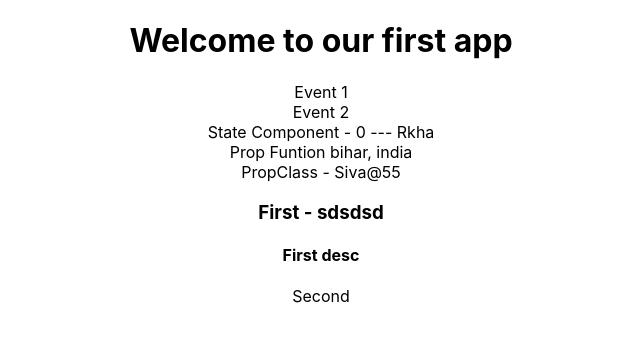
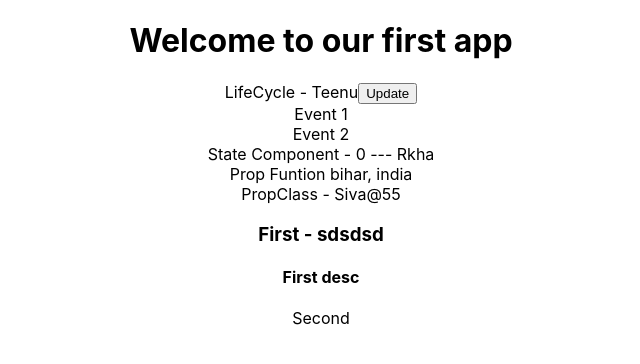
Before and after one commit to paravathmuhsin/react-basics, a React (Create React App) app: page / in a window 1280 px wide. Shown: the top 364 px of the page, without its empty margins (319-959 px from the left). Built offline with nearby package versions, Linux system fonts and the light colour scheme.

Commit message:
life cycle

```diff
--- a/src/App.js
+++ b/src/App.js
@@ -1,6 +1,7 @@
 import "./App.css";
 import Event from "./Event";
 import First from "./First";
+import LifeCycle from "./LifeCycle";
 import PropClass from "./PropClass";
 import PropFun from "./PropFun";
 import Second from "./Second";
@@ -11,6 +12,7 @@ function App() {
   return (
     <div className="App">
       <h1>Welcome to our first app</h1>
+      <LifeCycle />
       <Event />
       <State />
       <PropFun country="india" state="bihar" />
--- /dev/null
+++ b/src/LifeCycle.js
@@ -0,0 +1,39 @@
+import React, { Component } from "react";
+
+export default class LifeCycle extends Component {
+  constructor() {
+    super();
+    console.log("constructor");
+  }
+  state = {
+    name: "Teenu",
+  };
+  componentDidMount() {
+    console.log("componentDidMount");
+  }
+
+  shouldComponentUpdate(newProps, newState) {
+    console.log("shouldComponentUpdate", newState, this.state);
+    return this.state.name !== newState.name;
+  }
+
+  componentDidUpdate() {
+    console.log("componentDidUpdate");
+  }
+
+  componentWillUnmount() {
+    console.log("componentWillUnmount");
+  }
+  clickHandler = () => {
+    this.setState({ name: "Siva" });
+  };
+  render() {
+    console.log("render");
+    return (
+      <div>
+        LifeCycle - {this.state.name}
+        <button onClick={this.clickHandler}>Update</button>
+      </div>
+    );
+  }
+}
```
